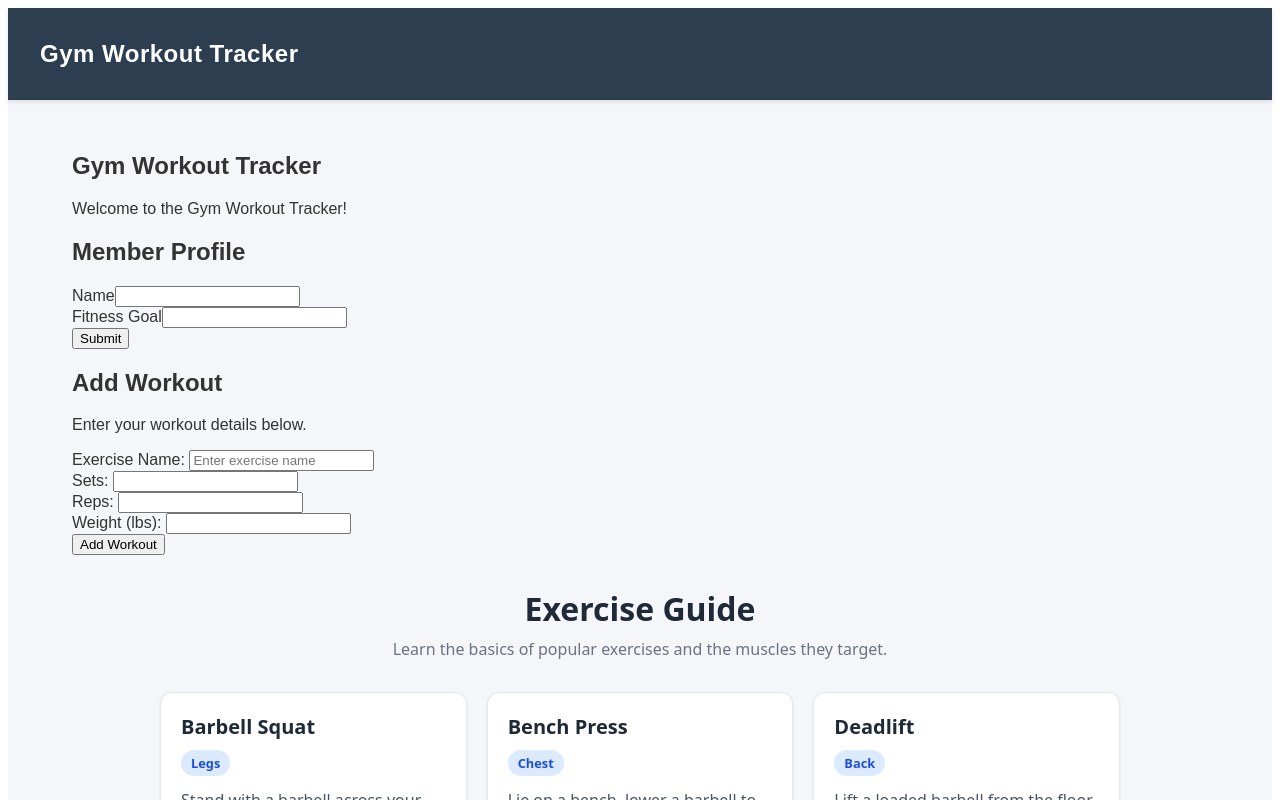
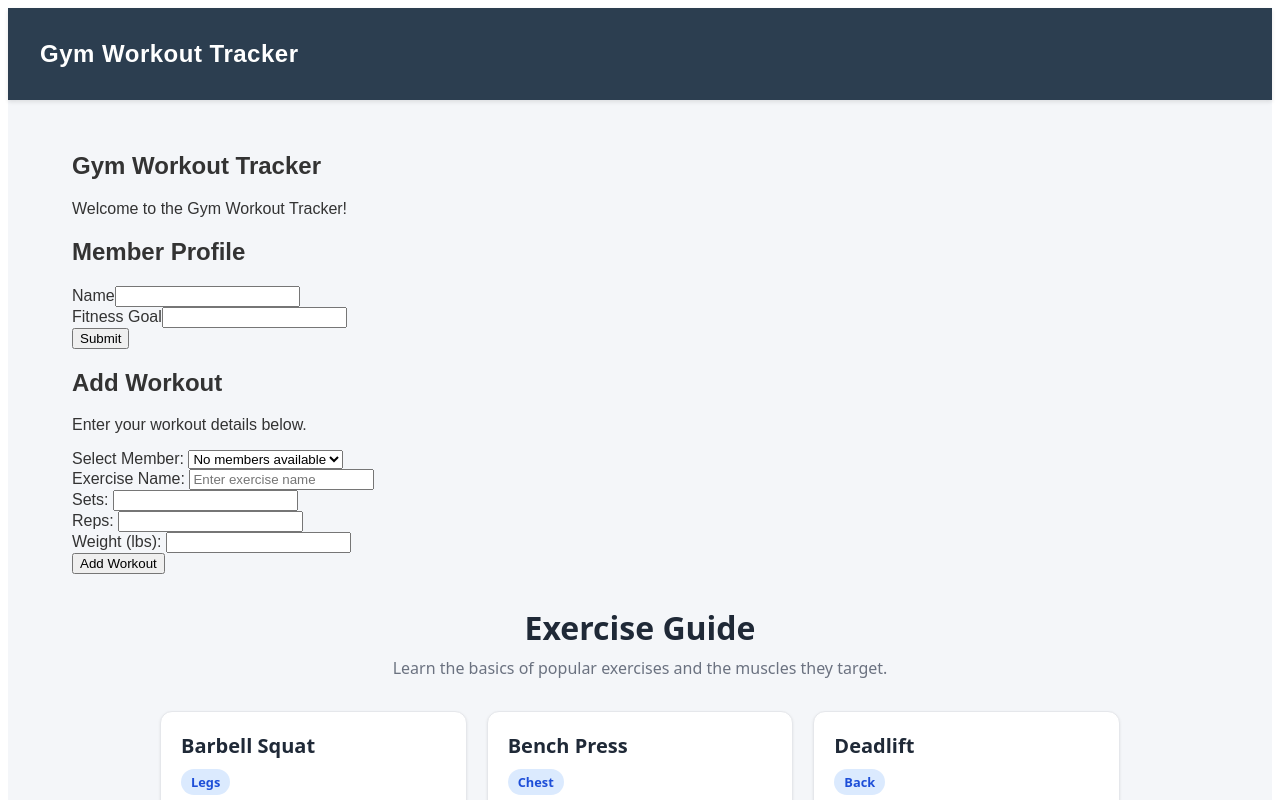
Before and after one commit to TarunJaggarapu/gym-tracker-ui, a React (Vite) app: page / in a window 1280 px wide. Shown: the top 800 px of the page. Built offline with nearby package versions, Linux system fonts and the light colour scheme.

Commit message:
Add dynamic member selection dropdown

```diff
--- a/src/components/WorkoutForm.jsx
+++ b/src/components/WorkoutForm.jsx
@@ -1,6 +1,7 @@
 import { useState } from "react";
 
-export default function WorkoutForm() {
+export default function WorkoutForm({ members = [] }) {
+  const [member, setMember] = useState("");
   const [exerciseName, setExerciseName] = useState("");
   const [sets, setSets] = useState("");
   const [reps, setReps] = useState("");
@@ -19,8 +20,26 @@ export default function WorkoutForm() {
     <div>
       <h2>Add Workout</h2>
       <p>Enter your workout details below.</p>
+      <form onSubmit={handleSubmit}>
+        <div>
+          <label htmlFor="member">Select Member: </label>
+          <select
+            id="member"
+            value={member}
+            onChange={(e) => setMember(e.target.value)}
+            required
+          >
+            <option value="">
+              {members.length === 0 ? "No members available" : "Select a member"}
+            </option>
 
-      <form onSubmit={handleSubmit}>
+            {members.map((m) => (
+              <option key={m.id} value={m.id}>
+                {m.name}
+              </option>
+            ))}
+          </select>
+        </div>
         <div>
           <label>Exercise Name: </label>
           <input type="text" placeholder="Enter exercise name" value={exerciseName} onChange={(e) => setExerciseName(e.target.value)} required/>
```
